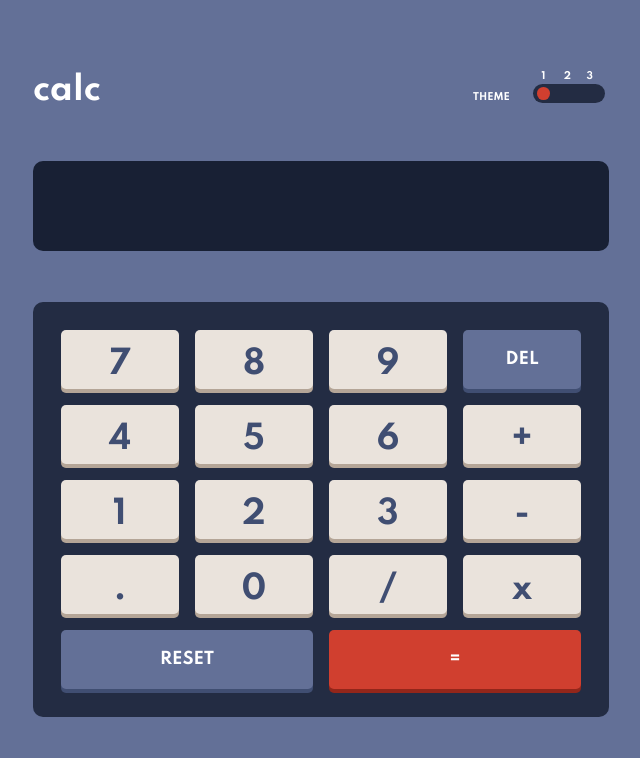
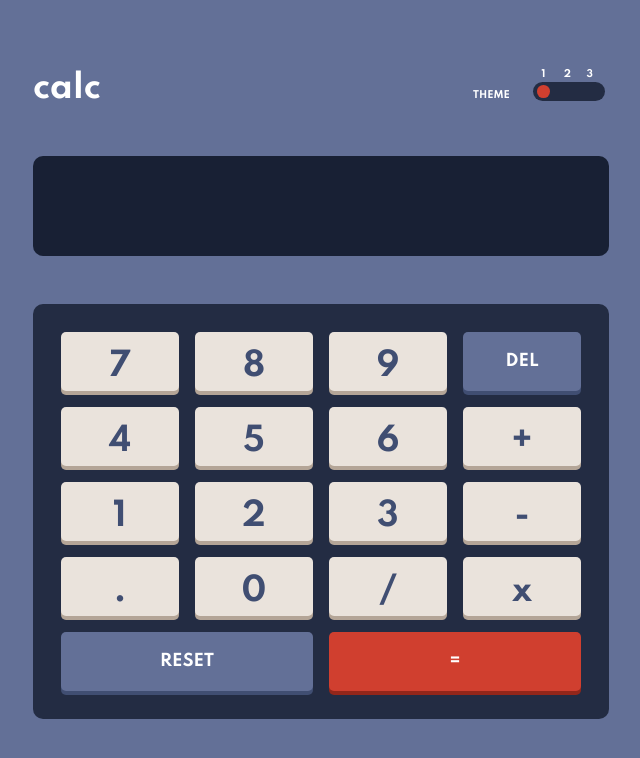
Before and after one commit to Gio85/vue_calculator, a Vue app: page / in a window 1280 px wide. Shown: the top 758 px of the page, without its empty margins (319-959 px from the left). Built offline with nearby package versions, Linux system fonts and the light colour scheme.

Commit message:
style(calculator): update dispaly height

```diff
--- a/src/components/Calculator.vue
+++ b/src/components/Calculator.vue
@@ -267,7 +267,7 @@ input[type="radio"]:checked {
 
 .display {
   grid-column: 1 / -1;
-  min-height: 90px;
+  min-height: 100px;
   background-color: var(--display-background-color);
   border-radius: 10px;
   color: var(--display-color);
```
